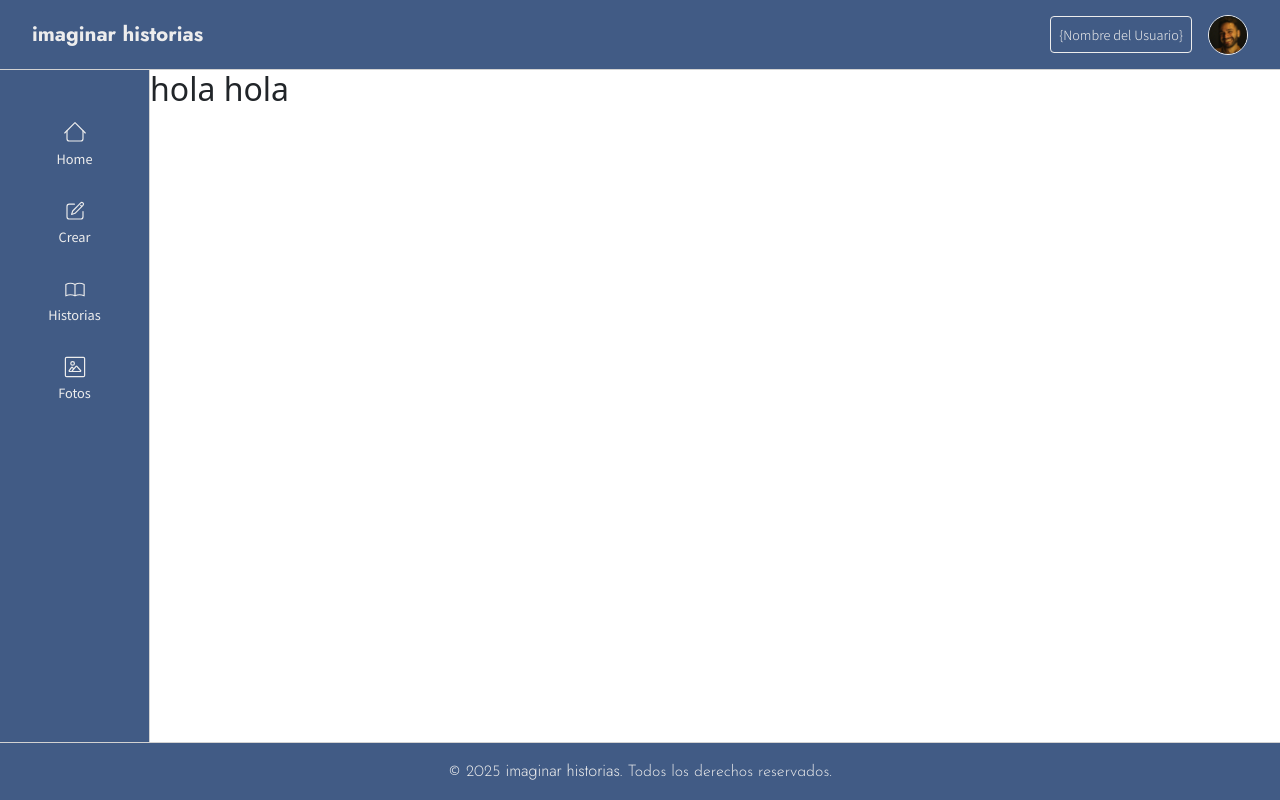
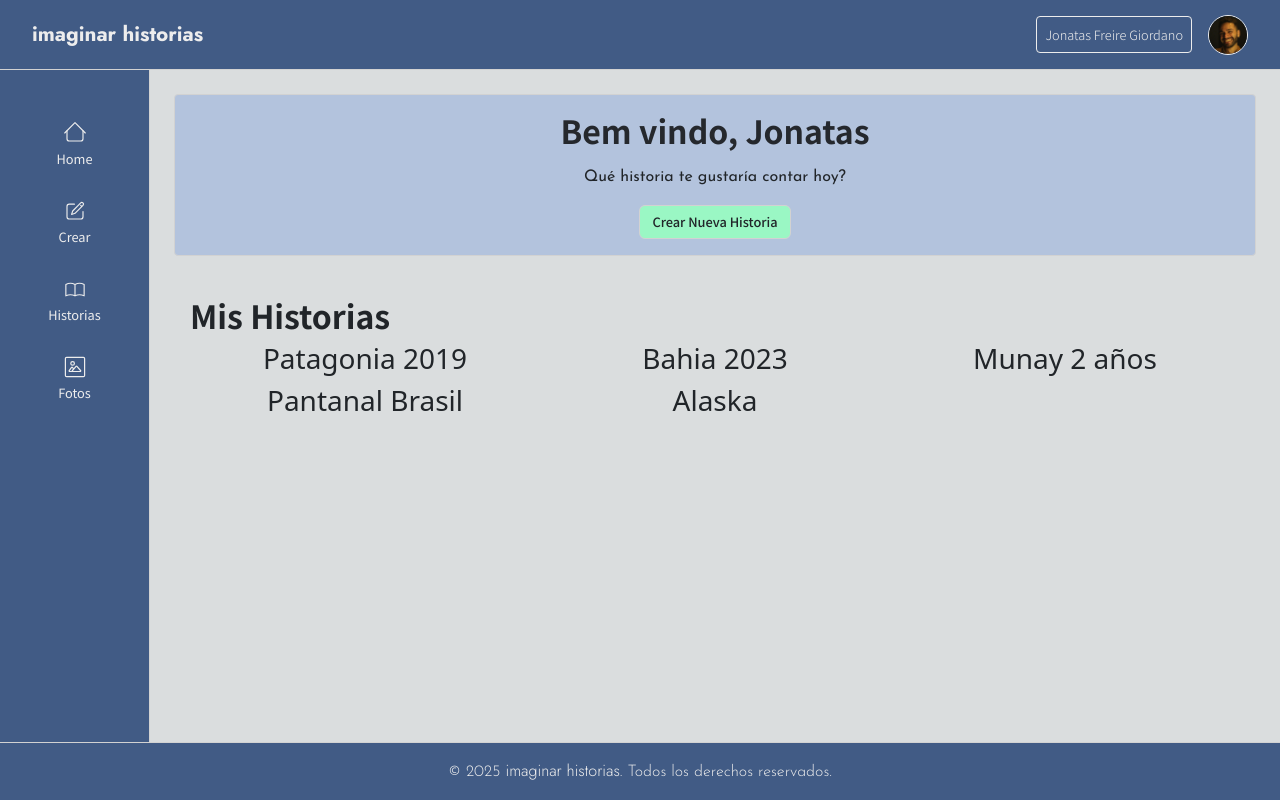
Before and after one commit to jonatas-imaginarai/DesarrolloWeb_3aEntrega_FreireGiordano-Jonatas, a plain HTML site: page index.html in a window 1280 px wide. Drawn offline with nearby package versions, Linux system fonts and the light colour scheme.

Commit message:
v1.3 - Hero Section agregada

```diff
--- a/index.html
+++ b/index.html
@@ -21,8 +21,7 @@
             <a href="./index.html" class="a-header">imaginar historias</a>
         </h1>
         <div class="header-user-info d-flex align-items-center m-0 p-3 gap-3">
-            <a href="./pages/usuario.html" class="header-user-info-a p-2">{Nombre del
-                Usuario}</a>
+            <a href="./pages/usuario.html" class="header-user-info-a p-2">Jonatas Freire Giordano</a>
             <a href="./pages/usuario.html"><img src="./assets/img/JonatasFG.jpg" alt="Foto Perfil Usuario"
                     class="img-foto-perfil"></a>
         </div>
@@ -96,20 +95,87 @@
     </aside>
 
     <main class="contenido-principal">
-        <h2>hola hola</h2>
+
+        <!-- HERO SECTION -->
+        <section class="d-flex flex-column align-items-center justify-content-center mt-4 mx-4 p-3 hero-section">
+            <h2 class="text-center titulo-h2-hero-section mb-3">Bem vindo, Jonatas</h2>
+            <p class="text-center texto-hero-section">Qué historia te gustaría contar hoy?</p>
+            <button class="btn boton-cta">Crear Nueva Historia</button>
+        </section>
+
+        <!-- MIS HISTORIAS -->
+         <!-- ===== SECTION - MIS HISTORIAS ===== -->
+        <section class="d-flex flex-column mt-4 mx-4 p-3 mis-historias-section">
+            <h2>Mis Historias</h2>
+            <div class="container text-center">
+                <div class="row">
+                    <div class="col-12 col-md-6 col-lg-4 ">
+                        <div class="cards-historias">
+                            <div id="patagonia" class="conteudo-card">
+                                <h3>Patagonia 2019</h3>
+                                <div class="progreso">
+                                    <div class="progreso-barra"></div>
+                                </div>
+                            </div>
+                        </div>
+                    </div>
+                    <div class="col-12 col-md-6 col-lg-4 ">
+                        <div class="cards-historias">
+                            <div id="bahia" class="conteudo-card">
+                                <h3>Bahia 2023</h3>
+                                <div class="progreso">
+                                    <div class="progreso-barra"></div>
+                                </div>
+                            </div>
+                        </div>
+                    </div>
+                    <div class="col-12 col-md-6 col-lg-4 ">
+                        <div class="cards-historias">
+                            <div id="munay" class="conteudo-card">
+                                <h3>Munay 2 años</h3>
+                                <div class="progreso">
+                                    <div class="progreso-barra"></div>
+                                </div>
+                            </div>
+                        </div>
+                    </div>
+                    <div class="col-12 col-md-6 col-lg-4 ">
+                        <div class="cards-historias">
+                            <div id="pantanal" class="conteudo-card">
+                                <h3>Pantanal Brasil</h3>
+                                <div class="progreso">
+                                    <div class="progreso-barra"></div>
+                                </div>
+                            </div>
+                        </div>
+                    </div>
+                    <div class="col-12 col-md-6 col-lg-4 ">
+                        <div class="cards-historias">
+                            <div id="alaska" class="conteudo-card">
+                                <h3>Alaska</h3>
+                                <div class="progreso">
+                                    <div class="progreso-barra"></div>
+                                </div>
+                            </div>
+                        </div>
+                    </div>
+                </div>
+            </div>
+        </section>
 
     </main>
 
 
 
     <footer class="text-center position-fixed bottom-0 d-flex  align-items-center justify-content-center p-2">
-        <p class="text-center p-2">&copy; 2025 <a href="./index.html">imaginar historias</a>. Todos los derechos reservados.
+        <p class="text-center p-2">&copy; 2025 <a href="./index.html">imaginar historias</a>. Todos los derechos
+            reservados.
         </p>
     </footer>
 
     <script src="https://cdn.jsdelivr.net/npm/bootstrap@5.3.8/dist/js/bootstrap.bundle.min.js"
-        integrity="sha384-FKyoEForCGlyvwx9Hj09JcYn3nv7wiPVlz7YYwJrWVcXK/BmnVDxM+D2scQbITxI" crossorigin="anonymous">
-        </script>
+        integrity="sha384-FKyoEForCGlyvwx9Hj09JcYn3nv7wiPVlz7YYwJrWVcXK/BmnVDxM+D2scQbITxI"
+        crossorigin="anonymous"></script>
 
 </body>
 
--- a/scss/base/_generales.scss
+++ b/scss/base/_generales.scss
@@ -1,3 +1,5 @@
+@use 'sass:map';
+@use '../utilities/maps' as mapa;
 @import url('https://fonts.googleapis.com/css2?family=Josefin+Sans:ital,wght@0,100..700;1,100..700&family=Jost:ital,wght@0,100..900;1,100..900&family=Noto+Sans+JP:wght@100..900&family=Urbanist:ital,wght@0,100..900;1,100..900&display=swap');
 @import url('https://fonts.googleapis.com/css2?family=Josefin+Sans:ital,wght@0,100..700;1,100..700&family=Jost:ital,wght@0,100..900;1,100..900&family=Noto+Sans+JP:wght@100..900&family=Urbanist:ital,wght@0,100..900;1,100..900&display=swap');
 @import url('https://fonts.googleapis.com/css2?family=Josefin+Sans:ital,wght@0,100..700;1,100..700&family=Jost:ital,wght@0,100..900;1,100..900&family=Noto+Sans+JP:wght@100..900&family=Urbanist:ital,wght@0,100..900;1,100..900&display=swap');
@@ -19,4 +21,5 @@ main {
   padding-top: 70px;
   margin-left: 150px;
   min-height: 100vh;
-}
+  background-color: map.get(mapa.$colores, color-bg-body);
+};
--- a/scss/pages/_index.scss
+++ b/scss/pages/_index.scss
@@ -1,2 +1,4 @@
 @use '../components/header';
+@use '../sections/hero-section-index';
+@use '../sections/mis-historias-index';
 @use '../components/footer';
--- /dev/null
+++ b/scss/sections/_hero-section-index.scss
@@ -0,0 +1,36 @@
+@use '../utilities/variables';
+@use 'sass:map';
+@use '../utilities/maps' as mapa;
+
+
+.hero-section {
+    border: 1px solid map.get(mapa.$colores, color-border);
+    border-radius: variables.$radius-medium;
+    background-color: map.get(mapa.$colores, color-bg-section);
+
+    h2 {
+    font-family: variables.$fonte-secundaria-headings;
+    font-weight: 700;
+    color: map.get(mapa.$colores, color-text-important)
+};
+
+    p {
+        font-family: variables.$fonte-primaria-texto;
+    }
+
+    .boton-cta {
+        border: 1px solid map.get(mapa.$colores, color-border);
+        background: map.get(mapa.$colores, color-accent);
+        font-family: variables.$fonte-secundaria-headings;
+        font-weight: 500;
+        font-size: 0.8rem;
+
+        &:hover {
+            background: map.get(mapa.$colores, color-accent-hover);
+        }
+
+        &:active {
+            background: map.get(mapa.$colores, color-accent);
+        }
+    }
+};
--- a/scss/sections/_main.scss
+++ /dev/null
@@ -1,8 +0,0 @@
-
-
-
-.contenido-principal {
-    margin-left: 150px;
-    padding-top: 70px;
-    min-height: 100vh;
-}
--- /dev/null
+++ b/scss/sections/_mis-historias-index.scss
@@ -0,0 +1,9 @@
+@use '../utilities/variables';
+
+
+.mis-historias-section {
+    h2 {
+        font-family: variables.$fonte-secundaria-headings;
+        font-weight: bold;
+    }
+}
--- a/scss/utilities/_maps.scss
+++ b/scss/utilities/_maps.scss
@@ -3,7 +3,7 @@ $colores:(
     color-texto-gris: #9f9f9f,
     color-texto-blanco: #ededed,
     color-text-hover: #525252,
-    color-text-important: #1e293b,
+    color-text-important: #25282d,
     color-texto-cads-historias: #efefef,
     color-heading: #676767,
 
@@ -16,9 +16,9 @@ $colores:(
 
     /* BACKGROUND */
     color-bg-header: #415b85,
-    color-bg-body: #f9f9f9,
+    color-bg-body: #daddde,
     color-bg-general: #f8fafc,
-    color-bg-section: #f8f8f8,
+    color-bg-section: #b3c3dd,
     color-bg-hover: #eaeaea,
 
     /* BORDER */
```
Also changed, not shown: assets/css/style.css, scss/sections/_hero-section.scss (deleted), 1 other file.
